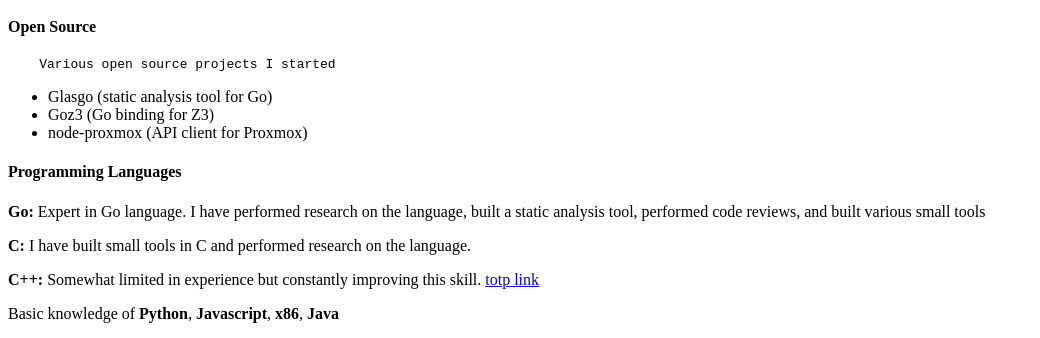
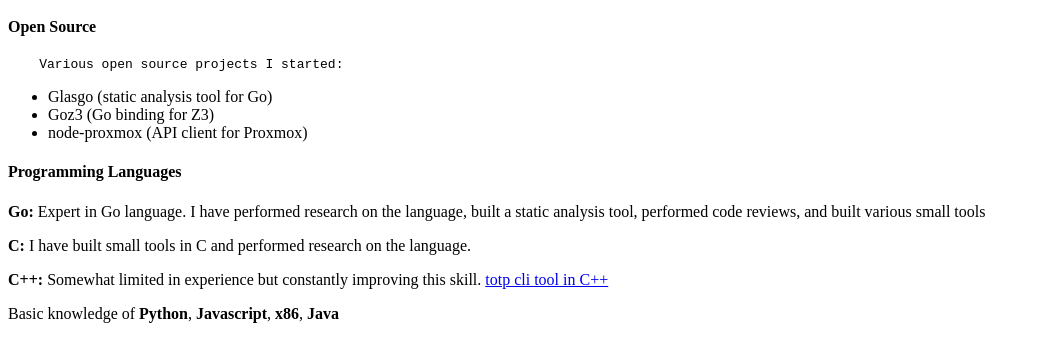
Before and after one commit to tarves/cv, a plain HTML site: page docs/index.html in a window 1280 px wide. Shown: the part 820-1158 px from the top of the page, without its empty margins (0-1040 px from the left). Drawn offline with Linux system fonts and the light colour scheme.

Commit message:
changed totp link and open source description

```diff
--- a/docs/index.html
+++ b/docs/index.html
@@ -51,7 +51,7 @@
 <li>Researching zero knowledge and various commitment schemes in the process (not published)</li>
 </ul>
 <h4 id="open-source">Open Source</h4>
-<pre><code>    Various open source projects I started</code></pre>
+<pre><code>    Various open source projects I started:</code></pre>
 <ul>
 <li>Glasgo (static analysis tool for Go)</li>
 <li>Goz3 (Go binding for Z3)</li>
@@ -60,7 +60,7 @@
 <h4 id="programming-languages">Programming Languages</h4>
 <p><strong>Go:</strong> Expert in Go language. I have performed research on the language, built a static analysis tool, performed code reviews, and built various small tools</p>
 <p><strong>C:</strong> I have built small tools in C and performed research on the language.</p>
-<p><strong>C++:</strong> Somewhat limited in experience but constantly improving this skill. <a href="https://github.com/ttarvis/2FCLI">totp link</a></p>
+<p><strong>C++:</strong> Somewhat limited in experience but constantly improving this skill. <a href="https://github.com/ttarvis/2FCLI">totp cli tool in C++</a></p>
 <p>Basic knowledge of <strong>Python</strong>, <strong>Javascript</strong>, <strong>x86</strong>, <strong>Java</strong></p>
 <h2 id="extra">Extra</h2>
 <ul>
```
Also changed, not shown: 2 other files.
